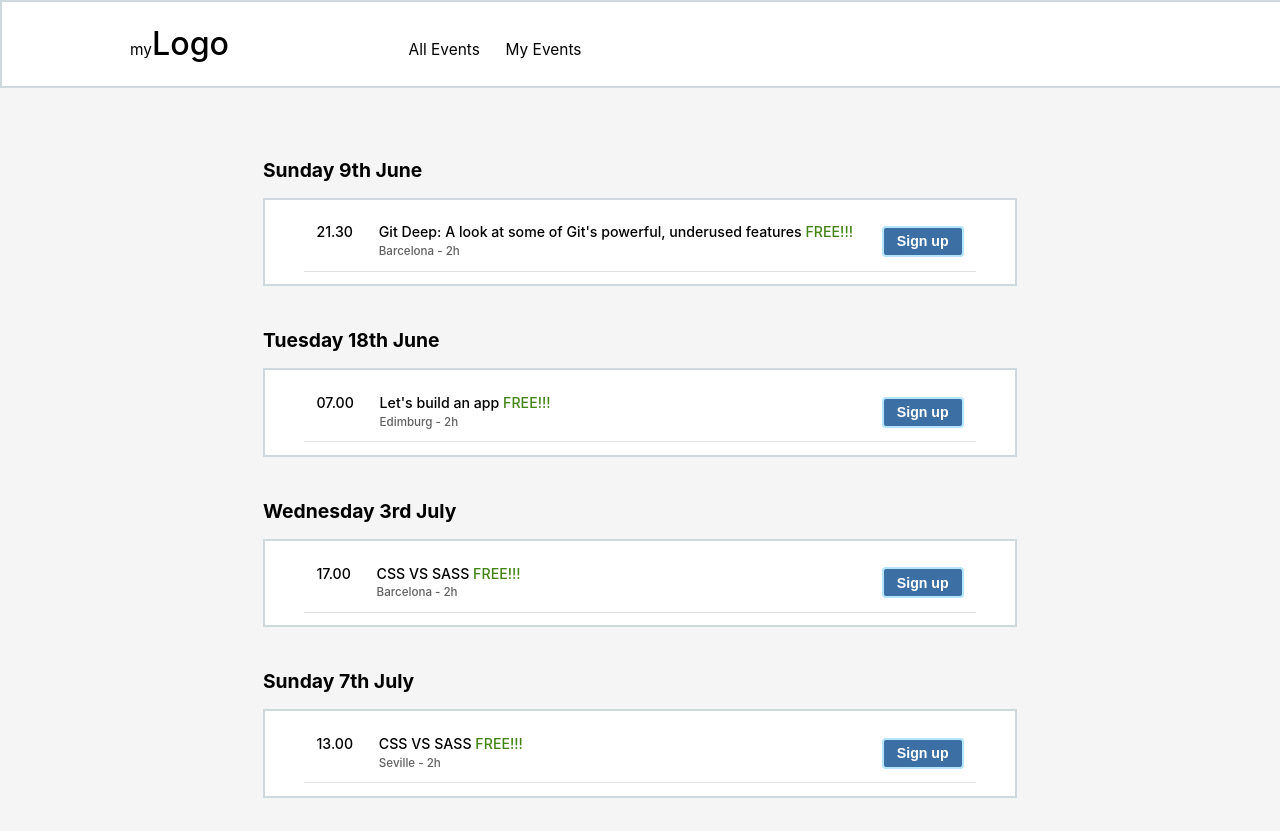
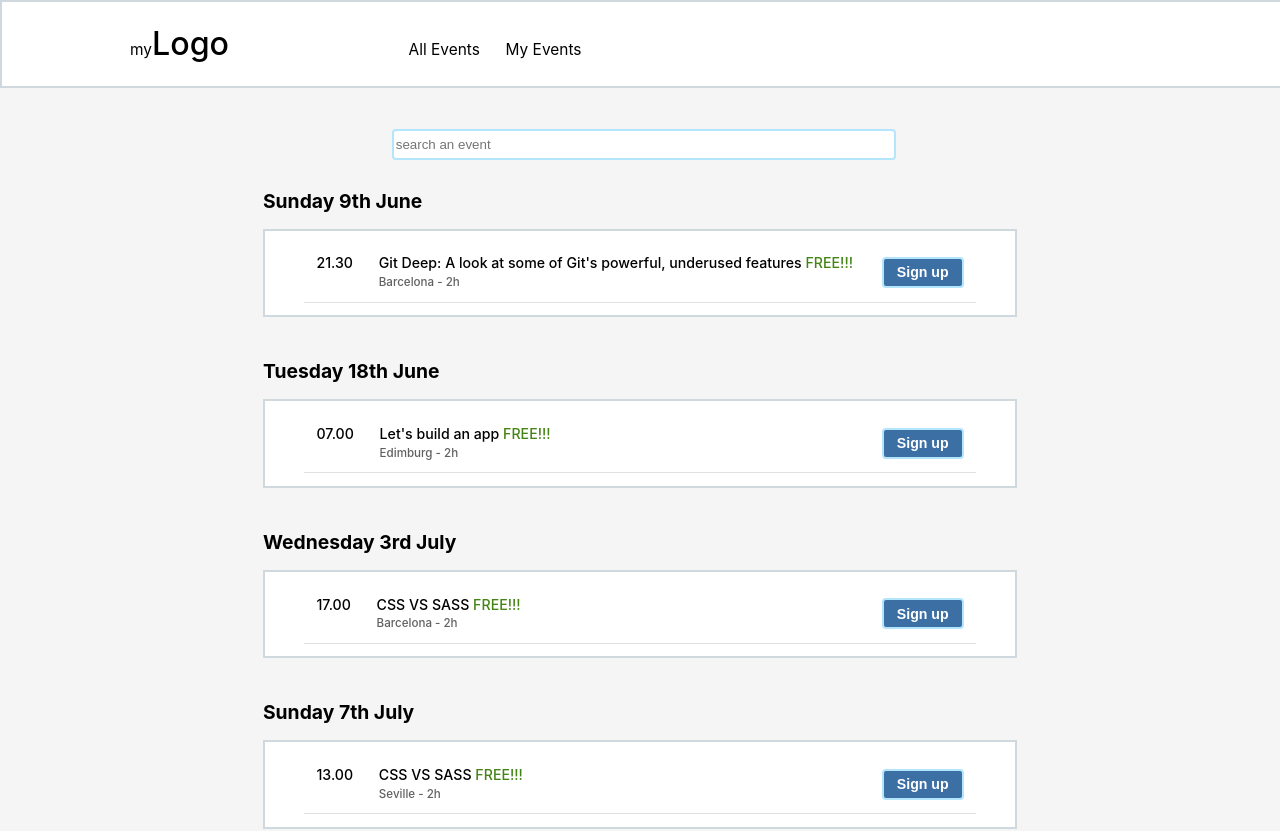
Before and after one commit to michalisKout/meetup-app, a React app: page / in a window 1280 px wide. Shown: the top 831 px of the page. Built offline with nearby package versions, Linux system fonts and the light colour scheme; data requests are answered from the project's data file.

Commit message:
Adds search by event name functionality.

```diff
--- a/src/app/api/events.js
+++ b/src/app/api/events.js
@@ -12,15 +12,34 @@ export const getAllEvents = async stateHandler => {
   }
 };
 
-export const getEventsGroupedByDate = async stateHandler => {
+const getGroupedByDateData = data => {
+  const groupedEvents = groupByDateOption(data);
+  const groupedEventsListed = Object.values(groupedEvents);
+
+  return groupedEventsListed;
+};
+
+export const getEventByName = async (stateHandler, eventName) => {
   try {
-    const sortByStartDateQuery = '_sort=startDate&_order=asc';
-    const eventsResponse = await axios.get(`events?${sortByStartDateQuery}`);
+    const searchQueryByName = `?name=${eventName}`;
+    const eventsResponse = await axios.get(`events${searchQueryByName}`);
 
     const { data } = eventsResponse;
+    const eventsByName = getGroupedByDateData(data);
 
-    const groupedEvents = groupByDateOption(data);
-    const eventsPerDay = Object.values(groupedEvents);
+    stateHandler(eventsByName);
+  } catch (error) {
+    throw new Error(constructErrorMessage(error));
+  }
+};
+
+export const getEventsByDate = async stateHandler => {
+  try {
+    const sortByStartDateQuery = '?_sort=startDate&_order=asc';
+    const eventsResponse = await axios.get(`events${sortByStartDateQuery}`);
+
+    const { data } = eventsResponse;
+    const eventsPerDay = getGroupedByDateData(data);
 
     stateHandler(eventsPerDay);
   } catch (error) {
--- a/src/app/components/container/EventSectionContainer.js
+++ b/src/app/components/container/EventSectionContainer.js
@@ -1,22 +1,44 @@
 import React, { useEffect, useState } from 'react';
 import PropTypes from 'prop-types';
 import EventSections from '../presentational/events/EventSections';
-import { getEventsGroupedByDate } from '../../api/events';
+import { getEventsByDate, getEventByName } from '../../api/events';
 
 const initEventsPerDay = [];
 
 export default function EventSectionContainer() {
   const [eventsPerDay, setEventsPerDay] = useState(initEventsPerDay);
+  const [inputValue, setInputValue] = useState('');
 
   function eventsPerDayHandler(data) {
     setEventsPerDay(data);
   }
 
+  function handleInputValue(event) {
+    const validationRegex = RegExp("^[a-zA-Z0-9',:]+( [a-zA-Z0-9',:]+)*$");
+    const eventName = event.target.value;
+
+    if (validationRegex.test(eventName)) {
+      console.log(eventName);
+      setInputValue(eventName);
+      getEventByName(eventsPerDayHandler, eventName);
+    }
+
+    if (eventName === '') {
+      getEventsByDate(eventsPerDayHandler);
+    }
+  }
   useEffect(() => {
-    getEventsGroupedByDate(eventsPerDayHandler);
+    console.log(eventsPerDay);
+    getEventsByDate(eventsPerDayHandler);
   }, []);
 
-  return <EventSections eventsPerDay={eventsPerDay} />;
+  return (
+    <EventSections
+      eventsPerDay={eventsPerDay}
+      handleValue={handleInputValue}
+      inputValue={inputValue}
+    />
+  );
 }
 
 EventSectionContainer.prototype = {
--- a/src/app/components/presentational/events/EventSections.js
+++ b/src/app/components/presentational/events/EventSections.js
@@ -17,15 +17,31 @@ const getSectionsPerDay = (eventList, index) => {
   );
 };
 
-const EventSections = ({ eventsPerDay }) => {
+const EventSections = ({ eventsPerDay, value, handleValue }) => {
   const shouldDisplayEventsPerDay = eventsPerDay.length !== 0;
   const sectionsPerDay = shouldDisplayEventsPerDay
     ? eventsPerDay.map(getSectionsPerDay)
     : BACKUP_MESSAGE;
-  return sectionsPerDay;
+
+  return (
+    <>
+      <section className="input-container">
+        <input
+          type="text"
+          className="input-container__event-search"
+          value={value}
+          onChange={handleValue}
+          placeholder="search an event"
+        />
+      </section>
+
+      {sectionsPerDay}
+    </>
+  );
 };
 
-EventSections.prototype = {
+EventSections.propTypes = {
+  handleValue: PropTypes.func.isRequired,
   eventsPerDay: PropTypes.arrayOf(
     PropTypes.arrayOf(
       PropTypes.shape({
--- /dev/null
+++ b/src/assets/stylesheets/components/_input.scss
@@ -0,0 +1,12 @@
+.input-container {
+  padding: 0 15rem 0 15rem;
+  &__event-search {
+    width: 100%;
+    height: 25px;
+    border: 2px solid $light-blue;
+    border-radius: 4px;
+    &:focus {
+      outline: none;
+    }
+  }
+}
--- a/src/assets/stylesheets/main.scss
+++ b/src/assets/stylesheets/main.scss
@@ -19,6 +19,7 @@
 @import 'components/eventList';
 @import 'components/button';
 @import 'components/header';
+@import 'components/input';
 
 //layout
 @import 'layout/app';
```
